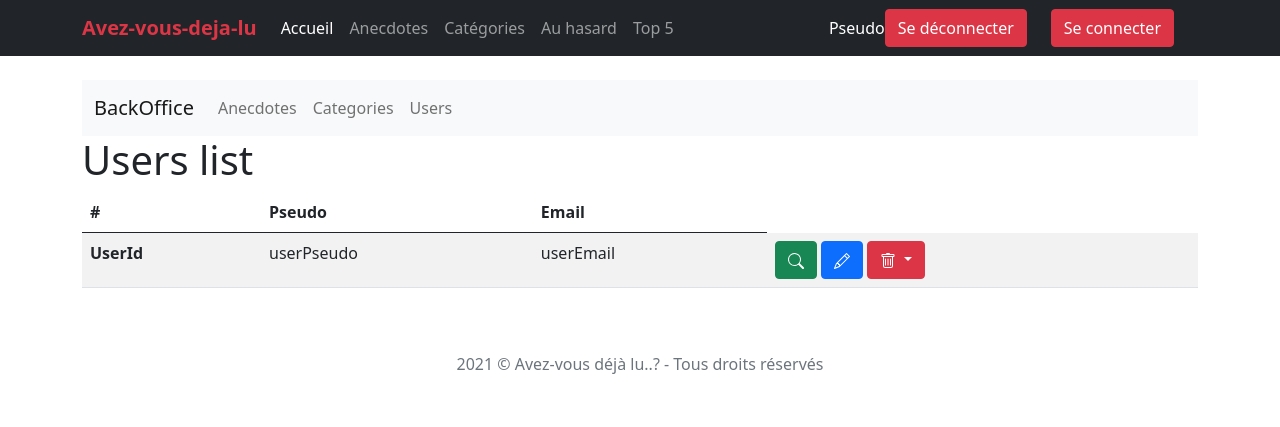
After one commit to LAPENNE-Julian/avez-vous-deja-lu, a Symfony app: template avez-vous-deja-lu/templates/user/index.html.twig in a window 1280 px wide. The commit adds this page. Shown: the top 427 px of the page. Run offline with Twig, Linux system fonts and the light colour scheme; the template is opened without the code that fills it, so the values that code supplies are empty; some libraries are stand-ins or nearby versions.

Commit message:
creation of backoffice menu + beginning of lists

```diff
--- /dev/null
+++ b/avez-vous-deja-lu/templates/_partials/_nav.html.twig
@@ -0,0 +1,34 @@
+<nav class="navbar navbar-expand-lg navbar-light bg-light">
+  <div class="container-fluid">
+    <a class="navbar-brand" href="#">BackOffice</a>
+    <button class="navbar-toggler" type="button" data-bs-toggle="collapse" data-bs-target="#navbarNav" aria-controls="navbarNav" aria-expanded="false" aria-label="Toggle navigation">
+      <span class="navbar-toggler-icon"></span>
+    </button>
+    <div class="collapse navbar-collapse justify-content-between" id="navbarNav">
+      <ul class="navbar-nav">
+        <li class="nav-item">
+          <a
+          {% if app.request.get('_route') == 'anecdote' %}
+          class="nav-link active" aria-current="page"
+          {% else %}
+          class="nav-link"  href="{{ url('anecdote') }}"
+          {% endif %}>Anecdotes</a>
+        </li>
+        <li class="nav-item">
+          <a {% if app.request.get('_route') == 'category' %}
+          class="nav-link active" aria-current="page"
+          {% else %}
+          class="nav-link"  href="{{ url('category') }}"
+          {% endif %}>Categories</a>
+        </li>
+        <li class="nav-item">
+          <a {% if app.request.get('_route') == 'user' %}
+          class="nav-link active" aria-current="page"
+          {% else %}
+          class="nav-link"  href="{{ url('user') }}"
+          {% endif %}>Users</a>
+        </li>
+      </ul>
+    </div>
+  </div>
+</nav>
--- a/avez-vous-deja-lu/templates/base.html.twig
+++ b/avez-vous-deja-lu/templates/base.html.twig
@@ -1,19 +1,74 @@
 <!DOCTYPE html>
-<html>
-    <head>
-        <meta charset="UTF-8">
-        <title>{% block title %}Welcome!{% endblock %}</title>
-        {# Run `composer require symfony/webpack-encore-bundle`
-           and uncomment the following Encore helpers to start using Symfony UX #}
-        {% block stylesheets %}
-            {#{{ encore_entry_link_tags('app') }}#}
-        {% endblock %}
+<html lang="fr">
 
-        {% block javascripts %}
-            {#{{ encore_entry_script_tags('app') }}#}
-        {% endblock %}
-    </head>
-    <body>
-        {% block body %}{% endblock %}
-    </body>
+<head>
+    <meta charset="UTF-8">
+    <meta http-equiv="X-UA-Compatible" content="IE=edge">
+    <meta name="viewport" content="width=device-width, initial-scale=1.0">
+    <title>{% block title %}{% endblock %}</title>
+    <link href="https://cdn.jsdelivr.net/npm/bootstrap@5.0.1/dist/css/bootstrap.min.css" rel="stylesheet"
+        integrity="sha384-+0n0xVW2eSR5OomGNYDnhzAbDsOXxcvSN1TPprVMTNDbiYZCxYbOOl7+AMvyTG2x" crossorigin="anonymous">
+    <link rel="stylesheet" href="{{ asset("css/oflix.css") }}">
+</head>
+
+<body>
+    <header>
+        <nav class="navbar navbar-expand-md navbar-dark bg-dark">
+            <div class="container">
+                <a class="navbar-brand text-danger" href="#">
+                    <strong>Avez-vous-deja-lu</strong>
+                </a>
+                <button class="navbar-toggler" type="button" data-bs-toggle="collapse" data-bs-target="#navbarCollapse"
+                    aria-controls="navbarCollapse" aria-expanded="false" aria-label="Toggle navigation">
+                    <span class="navbar-toggler-icon"></span>
+                </button>
+                <div class="collapse navbar-collapse" id="navbarCollapse">
+                    <ul class="navbar-nav me-auto mb-2 mb-md-0">
+                        <li class="nav-item">
+                            <a class="nav-link active" aria-current="page" href="#">Accueil</a>
+                        </li>
+                        <li class="nav-item">
+                            <a class="nav-link" href="#">Anecdotes</a>
+                        </li>
+                        <li class="nav-item">
+                            <a class="nav-link" href="#">Catégories</a>
+                        </li>
+                        <li class="nav-item">
+                            <a class="nav-link" href="#">Au hasard</a>
+                        </li>
+                        <li class="nav-item">
+                            <a class="nav-link" href="#">Top 5</a>
+                        </li>
+                    </ul>
+                    <span class="text-white">Pseudo</span>
+                    <ul class="navbar-nav me-4 mb-md-0">
+                        <li class="nav-item">
+                            <a class="btn btn-danger" aria-current="page" href="#">Se déconnecter</a>
+                        </li>
+                    </ul>
+                    </ul>
+                    <ul class="navbar-nav me-4 mb-md-0">
+                        <li class="nav-item">
+                            <a class="btn btn-danger" aria-current="page" href="#">Se connecter</a>
+                        </li>
+                    </ul>
+                </div>
+            </div>
+        </nav>
+    </header>
+    <main class="mt-4">
+    {% block body %}{% endblock %}
+    </main>
+
+    <footer class="text-muted text-center py-5">
+        <div class="container">
+            <p class="mb-1">2021 &copy; Avez-vous déjà lu..? - Tous droits réservés</p>
+        </div>
+    </footer>
+
+    <script src="https://cdn.jsdelivr.net/npm/bootstrap@5.0.1/dist/js/bootstrap.bundle.min.js"
+        integrity="sha384-gtEjrD/SeCtmISkJkNUaaKMoLD0//ElJ19smozuHV6z3Iehds+3Ulb9Bn9Plx0x4" crossorigin="anonymous">
+    </script>
+</body>
+
 </html>
--- /dev/null
+++ b/avez-vous-deja-lu/templates/user/index.html.twig
@@ -0,0 +1,55 @@
+{% extends 'base.html.twig' %}
+
+{% block title %}{% endblock %}
+
+{% block body %}
+<div class="container">
+{{ include('_partials/_nav.html.twig') }}
+
+<h1>Users list</h1>
+<div class="text-end">
+</a>
+</div>
+<table class="table table-striped">
+  <thead>
+    <tr>
+      <th scope="col">#</th>
+      <th scope="col">Pseudo</th>
+      <th scope="col">Email</th>
+    </tr>
+  </thead>
+  <tbody>
+    <tr>
+      <th scope="row">UserId</th>
+      <td>userPseudo</td>
+      <td>userEmail</td>
+      <td>
+        <a class="btn btn-success" href="#" title="Read" alt="Read">
+          {# images récupérées sur bootstrap icons https://icons.getbootstrap.com/ #}
+          <svg xmlns="http://www.w3.org/2000/svg" width="16" height="16" fill="currentColor" class="bi bi-search" viewBox="0 0 16 16">
+            <path d="M11.742 10.344a6.5 6.5 0 1 0-1.397 1.398h-.001c.03.04.062.078.098.115l3.85 3.85a1 1 0 0 0 1.415-1.414l-3.85-3.85a1.007 1.007 0 0 0-.115-.1zM12 6.5a5.5 5.5 0 1 1-11 0 5.5 5.5 0 0 1 11 0z"/>
+          </svg>
+        </a>
+        <a class="btn btn-primary" href="#" title="Edit" alt="Edit">
+          <svg xmlns="http://www.w3.org/2000/svg" width="16" height="16" fill="currentColor" class="bi bi-pencil" viewBox="0 0 16 16">
+            <path d="M12.146.146a.5.5 0 0 1 .708 0l3 3a.5.5 0 0 1 0 .708l-10 10a.5.5 0 0 1-.168.11l-5 2a.5.5 0 0 1-.65-.65l2-5a.5.5 0 0 1 .11-.168l10-10zM11.207 2.5 13.5 4.793 14.793 3.5 12.5 1.207 11.207 2.5zm1.586 3L10.5 3.207 4 9.707V10h.5a.5.5 0 0 1 .5.5v.5h.5a.5.5 0 0 1 .5.5v.5h.293l6.5-6.5zm-9.761 5.175-.106.106-1.528 3.821 3.821-1.528.106-.106A.5.5 0 0 1 5 12.5V12h-.5a.5.5 0 0 1-.5-.5V11h-.5a.5.5 0 0 1-.468-.325z"/>
+          </svg>
+        </a>
+        <div class="btn-group" role="group">
+            <button id="btnGroupDrop1" type="button" class="btn btn-danger dropdown-toggle" data-bs-toggle="dropdown" aria-expanded="false" title="Delete" alt="Delete">
+            <svg xmlns="http://www.w3.org/2000/svg" width="16" height="16" fill="currentColor" class="bi bi-trash" viewBox="0 0 16 16">
+              <path d="M5.5 5.5A.5.5 0 0 1 6 6v6a.5.5 0 0 1-1 0V6a.5.5 0 0 1 .5-.5zm2.5 0a.5.5 0 0 1 .5.5v6a.5.5 0 0 1-1 0V6a.5.5 0 0 1 .5-.5zm3 .5a.5.5 0 0 0-1 0v6a.5.5 0 0 0 1 0V6z"/>
+              <path fill-rule="evenodd" d="M14.5 3a1 1 0 0 1-1 1H13v9a2 2 0 0 1-2 2H5a2 2 0 0 1-2-2V4h-.5a1 1 0 0 1-1-1V2a1 1 0 0 1 1-1H6a1 1 0 0 1 1-1h2a1 1 0 0 1 1 1h3.5a1 1 0 0 1 1 1v1zM4.118 4 4 4.059V13a1 1 0 0 0 1 1h6a1 1 0 0 0 1-1V4.059L11.882 4H4.118zM2.5 3V2h11v1h-11z"/>
+            </svg>
+            </button>
+            <ul class="dropdown-menu" aria-labelledby="btnGroupDrop1">
+                <li><a class="dropdown-item" href="#">Yes I am sure !</a></li>
+                <li><a class="dropdown-item" href="#">Nope</a></li>
+            </ul>
+        </div>
+      </td>
+    </tr>
+  </tbody>
+</table>
+</div>
+{% endblock %}
```
Also changed, not shown: avez-vous-deja-lu/src/Controller/AnecdoteController.php (added, +20 -0 lines), avez-vous-deja-lu/src/Controller/CategoryController.php (added, +20 -0 lines), avez-vous-deja-lu/src/Controller/UserController.php (added, +20 -0 lines), avez-vous-deja-lu/templates/anecdote/index.html.twig (added, +55 -0 lines), avez-vous-deja-lu/templates/category/index.html.twig (added, +53 -0 lines).
